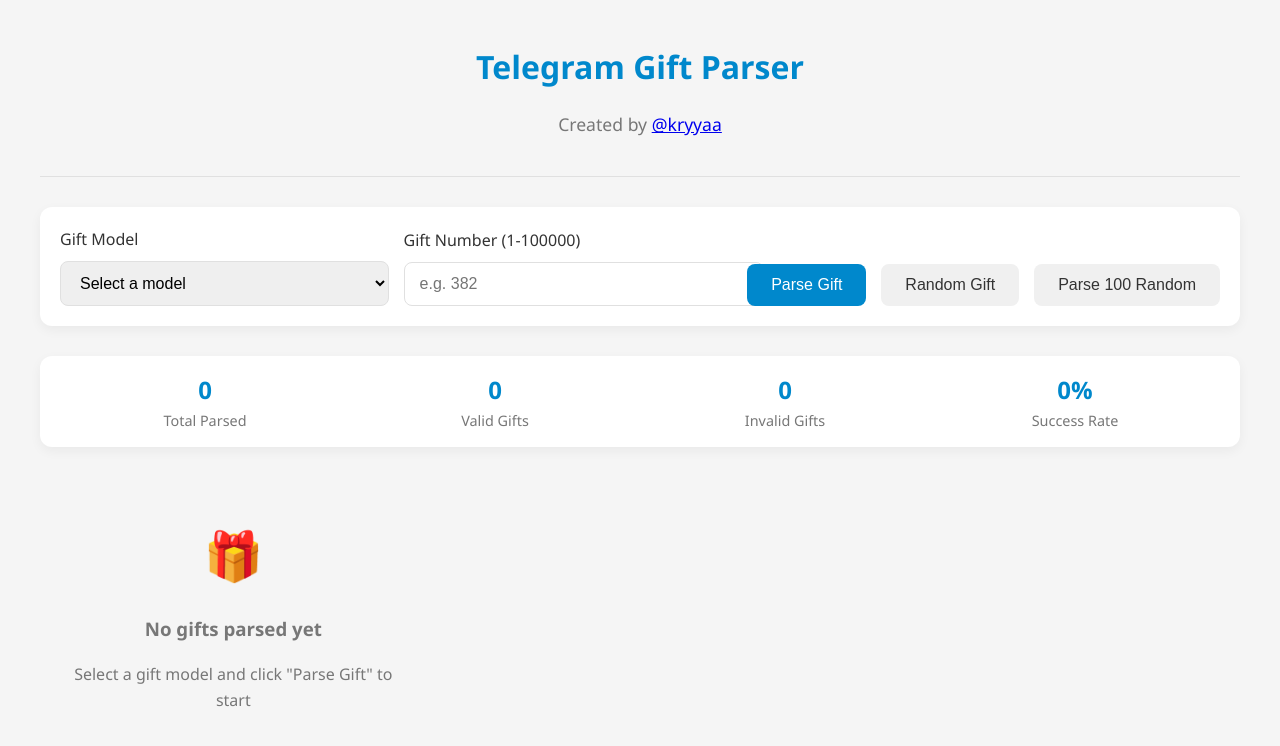
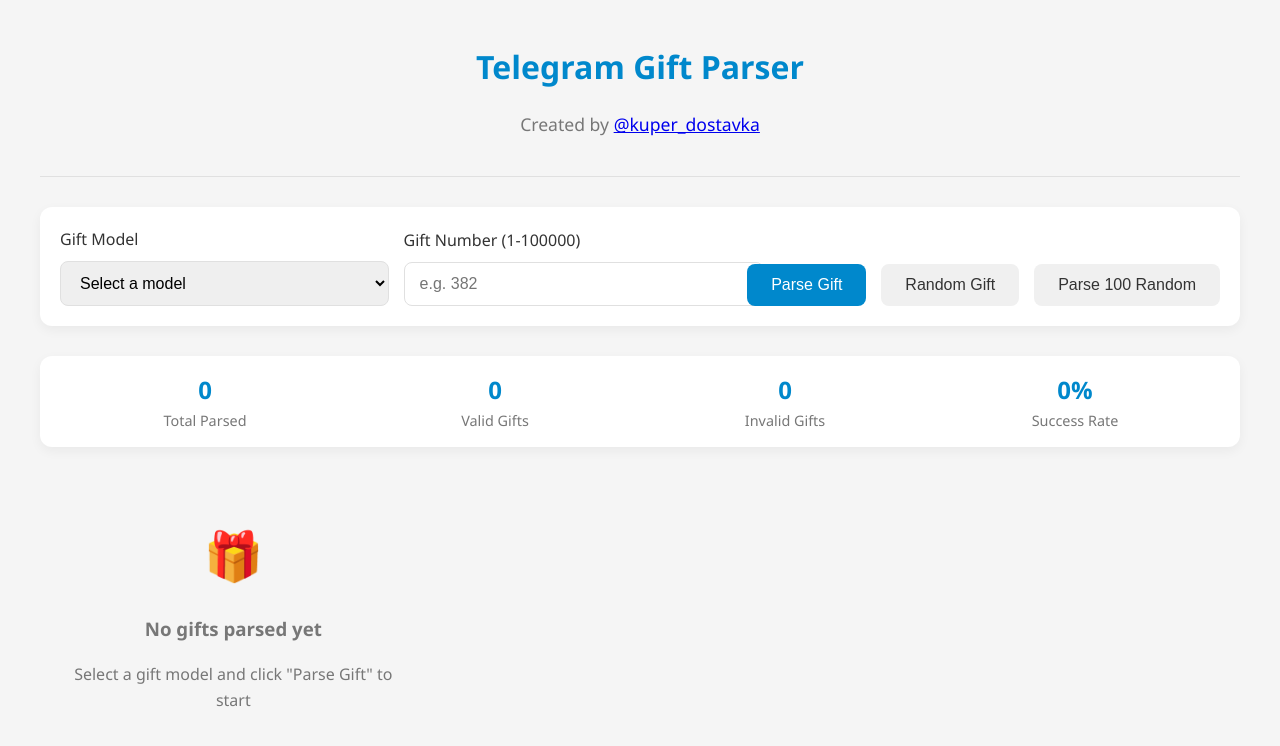
Before and after one commit to sdadsasddas/parser, a plain HTML site: page index.html in a window 1280 px wide. Drawn offline with Linux system fonts and the light colour scheme.

Commit message:
Update index.html

```diff
--- a/index.html
+++ b/index.html
@@ -356,7 +356,7 @@
     <div class="container">
         <header>
             <h1>Telegram Gift Parser</h1>
-            <p class="subtitle">Created by <a href="https://t.me/kryyaa">@kryyaa</a></p>
+            <p class="subtitle">Created by <a href="https://t.me/kuper_dostavka">@kuper_dostavka</a></p>
         </header>
 
         <div class="control-panel">
```
